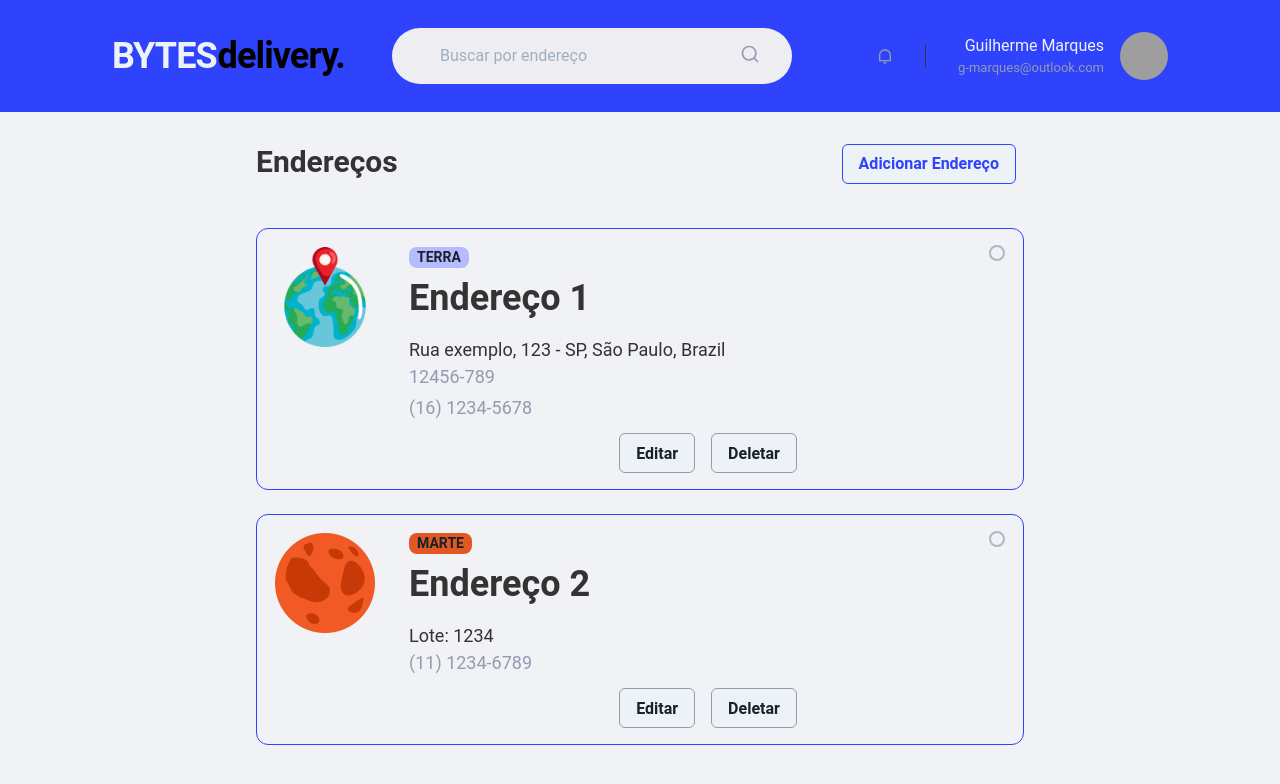
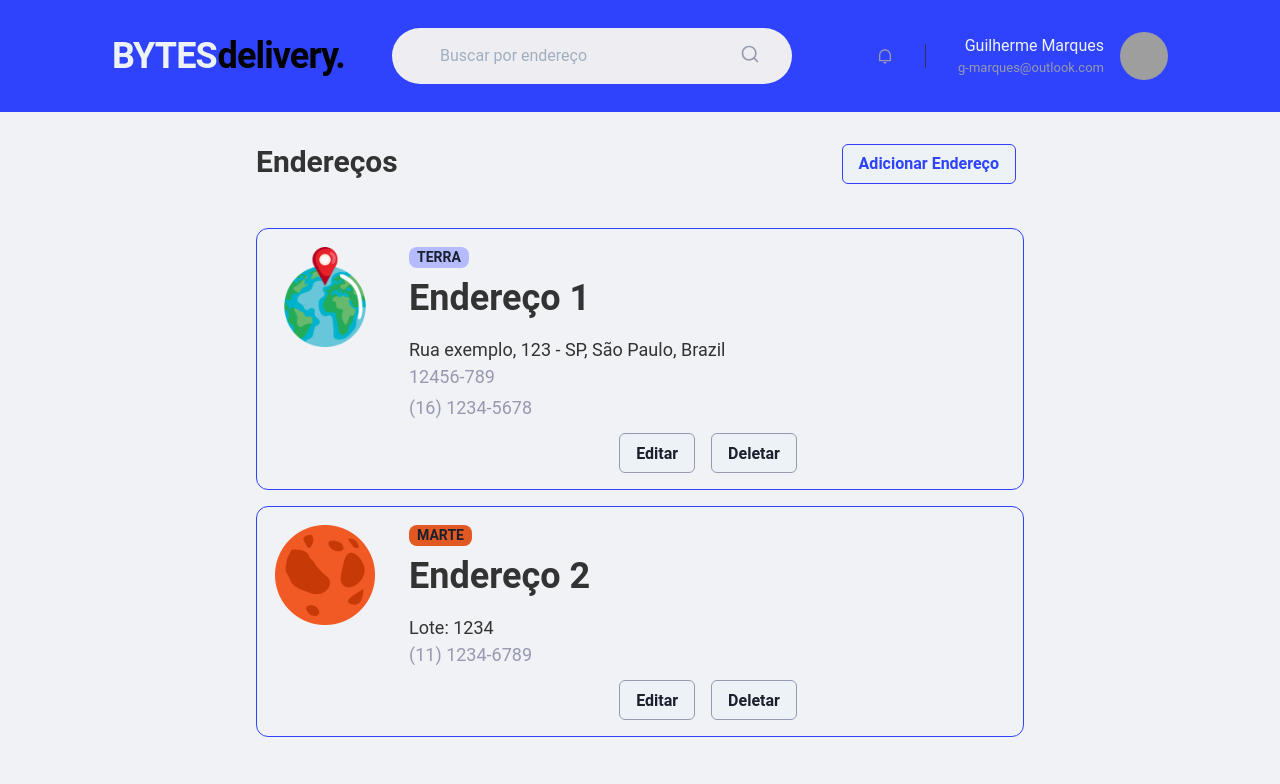
Before and after one commit to GuilhermeMarques1/bytes-delivery, a React (Vite) app: page / in a window 1280 px wide. Shown: the top 784 px of the page. Built offline with nearby package versions, Linux system fonts and the light colour scheme; grey boxes are pictures that could not be loaded.

Commit message:
refactor: Remove radio box

```diff
--- a/src/components/AddressBox.tsx
+++ b/src/components/AddressBox.tsx
@@ -6,7 +6,6 @@ import {
   Flex,
   Heading,
   Image,
-  Radio,
   Text,
 } from '@chakra-ui/react'
 
@@ -32,7 +31,6 @@ export function AddressBox({ address }: AddressProps) {
       p={4}
       mb="4"
     >
-      <Radio value="endereco1" pos="absolute" right="18" />
       <Flex mr="8">
         <Image
           boxSize="100px"
@@ -89,7 +87,6 @@ export function AddressBox({ address }: AddressProps) {
       p={4}
       mb="4"
     >
-      <Radio value="endereco1" pos="absolute" right="18" />
       <Flex mr="8">
         <Image
           boxSize="100px"
--- a/src/pages/Home.tsx
+++ b/src/pages/Home.tsx
@@ -1,4 +1,4 @@
-import { Button, Flex, Heading, RadioGroup, Stack } from '@chakra-ui/react'
+import { Button, Flex, Heading } from '@chakra-ui/react'
 import { useNavigate } from 'react-router-dom'
 
 import { Header } from '../components/Header'
@@ -54,13 +54,11 @@ export function Home() {
           Adicionar Endereço
         </Button>
 
-        <RadioGroup>
-          <Stack direction="column">
-            {addresses.map((address) => (
-              <AddressBox key={address.name} address={address} />
-            ))}
-          </Stack>
-        </RadioGroup>
+        <Flex direction="column">
+          {addresses.map((address) => (
+            <AddressBox key={address.name} address={address} />
+          ))}
+        </Flex>
       </Flex>
     </>
   )
```
